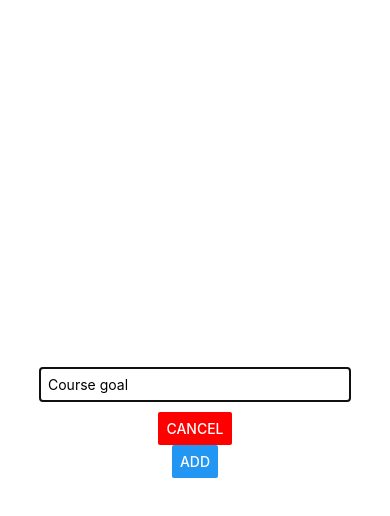
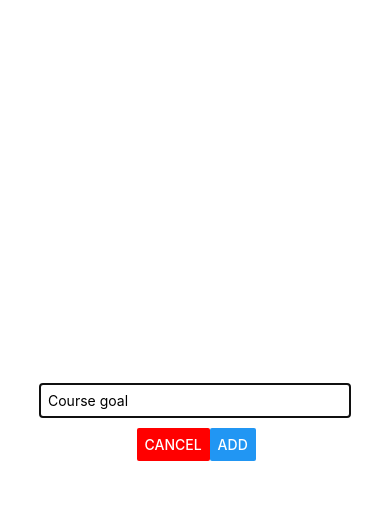
Before and after one commit to Mahmoud-Alsrouji-Kanani/react-native-goals-app, a React Native app: screen / in a window 390 px wide. Both pictures are taken after a click on the button "ADD NEW GOAL". Shown: the top 516 px of the page. Built offline with nearby package versions, Linux system fonts and the light colour scheme.

Commit message:
Add Modal component

```diff
--- a/components/GoalInput.js
+++ b/components/GoalInput.js
@@ -22,8 +22,10 @@ const GoalInput = (props) => {
                     onChangeText={getInputHandler}
                     value={enteredGoal}
                 />
-                <Button title="CANCEL" color="red" onPress={props.onCancel} />
-                <Button title="ADD" onPress={addGoalHandler} />
+                <View style={styles.buttonContainer}>
+                    <Button title="CANCEL" color="red" onPress={props.onCancel} />
+                    <Button title="ADD" onPress={addGoalHandler} />
+                </View>
             </View>
         </Modal>
     );
@@ -42,6 +44,11 @@ const styles = StyleSheet.create({
         width: '80%',
         marginBottom: 10
     },
+    buttonContainer: {
+        width: '30%',
+        flexDirection: 'row',
+        justifyContent: 'space-between'
+    }
 });
 
 export default GoalInput;
```
